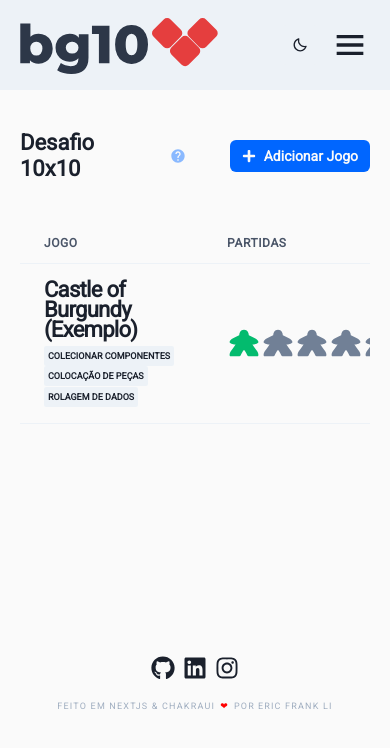
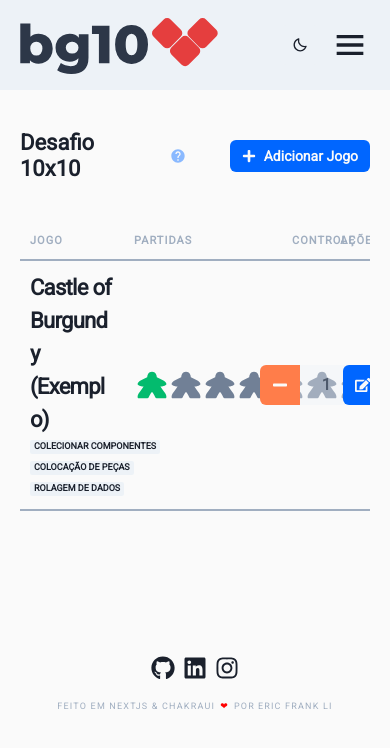
Before and after one commit to ericut/jogaboardgame, a Next.js app: page / in a window 390 px wide. Shown: the top 748 px of the page. Built offline with nearby package versions, Linux system fonts and the light colour scheme.

Commit message:
core: componente <Table> criado para melhorar responsividade

```diff
--- /dev/null
+++ b/src/components/Table/Table.tsx
@@ -0,0 +1,118 @@
+import { ReactNode } from "react";
+import {
+  Flex,
+  Box,
+  HStack,
+  useColorModeValue,
+  BoxProps,
+  FlexProps,
+} from "@chakra-ui/react";
+
+// interfaces
+interface ITableColumnProps extends BoxProps {
+  w?: string;
+  children: ReactNode;
+}
+
+//
+// componentes
+//
+//
+export function Table({ children, ...rest }) {
+  return <Box {...rest}>{children}</Box>;
+}
+export function THeader({ children, ...rest }) {
+  const TextColor = useColorModeValue("gray.400", "gray.400");
+  const BorderColor = useColorModeValue("gray.400", "gray.600");
+  return (
+    <Flex
+      color={TextColor}
+      minH="38px"
+      fontSize="11px"
+      textTransform="uppercase"
+      alignItems="center"
+      borderBottom="2px solid"
+      borderBottomColor={BorderColor}
+      style={{ zIndex: 1 }}
+      fontWeight="bold"
+      letterSpacing="1px"
+      {...rest}
+    >
+      {children}
+    </Flex>
+  );
+}
+
+export function THead({ children, w, ...rest }) {
+  return (
+    <Box p="0px 10px" w={w ? w : "100%"} {...rest}>
+      {children}
+    </Box>
+  );
+}
+
+export function THeadButtons({ children, w, ...rest }) {
+  return (
+    <Flex p="0 10px" justifyContent="center" w={w ? w : "100%"} {...rest}>
+      <Box textAlign="center">{children}</Box>
+    </Flex>
+  );
+}
+
+export function TBody({ children, ...rest }) {
+  const BorderColor = useColorModeValue("gray.400", "gray.600");
+  return (
+    <Box borderBottom="1px solid" borderBottomColor={BorderColor} {...rest}>
+      {children}
+    </Box>
+  );
+}
+
+export function TRow({ children, ...rest }) {
+  const BorderColor = useColorModeValue("gray.400", "gray.600");
+  const HoverBgColor = useColorModeValue("gray.100", "gray.700");
+  return (
+    <Flex
+      borderBottom="1px solid"
+      borderBottomColor={BorderColor}
+      alignItems="stretch"
+      minH="40px"
+      fontSize="14px"
+      transition="0.5s all"
+      padding="10px 0"
+      _hover={{
+        backgroundColor: HoverBgColor,
+      }}
+      {...rest}
+    >
+      {children}
+    </Flex>
+  );
+}
+
+export function TColumn({ children, w, ...rest }: ITableColumnProps) {
+  return (
+    <Flex
+      p="0 10px"
+      w={w ? w : "100%"}
+      _hover={{ color: "primary.900" }}
+      {...rest}
+    >
+      {children}
+    </Flex>
+  );
+}
+
+export function TColumnButtons({ children, w, ...rest }: ITableColumnProps) {
+  return (
+    <HStack
+      p="0 10px"
+      alignItems="stretch"
+      justifyContent="center"
+      w={w ? w : "100%"}
+      {...rest}
+    >
+      {children}
+    </HStack>
+  );
+}
--- a/src/pages/desafio10x10.tsx
+++ b/src/pages/desafio10x10.tsx
@@ -39,11 +39,20 @@
   PopoverContent,
   PopoverHeader,
   PopoverBody,
-  PopoverFooter,
   PopoverArrow,
   PopoverCloseButton,
 } from "@chakra-ui/react";
-import { Table, Thead, Tr, Th, Td, Tbody } from "@chakra-ui/react";
+//componentes
+import {
+  Table,
+  THeader,
+  THead,
+  THeadButtons,
+  TBody,
+  TRow,
+  TColumn,
+  TColumnButtons,
+} from "../components/Table/Table";
 //icones
 import { GiMeeple } from "react-icons/gi";
 import { FaEdit, FaSave, FaPlus, FaMinus } from "react-icons/fa";
@@ -273,21 +282,16 @@
     return jogosListados.length !== 0 ? (
       jogosListados.map((item) => {
         return (
-          <Tr key={item.id}>
-            <Td>
-              <Text
-                fontSize="22px"
-                fontWeight="bold"
-                letterSpacing="-0.7px"
-                pb="5px"
-              >
+          <TRow key={item.id}>
+            <TColumn w="30%" flexDirection="column" justifyContent="center">
+              <Text fontSize="22px" fontWeight="bold" letterSpacing="-0.7px">
                 {item.nome}
               </Text>
               <Stack shouldWrapChildren={true}>
                 {ListagemCategorias(item.categoria)}
               </Stack>
-            </Td>
-            <Td>
+            </TColumn>
+            <TColumn w="50%" alignItems="center">
               <Flex fontSize="34px" alignItems="center">
                 {NumeroPartidas(item.partidas)}
                 {item.partidas === 10 ? (
@@ -301,8 +305,8 @@
                   <></>
                 )}
               </Flex>
-            </Td>
-            <Td>
+            </TColumn>
+            <TColumnButtons w="15%" alignItems="center">
               <Flex justifyContent="center" w="100%">
                 <ButtonGroup size="md" isAttached>
                   <IconButton
@@ -324,8 +328,8 @@
                   />
                 </ButtonGroup>
               </Flex>
-            </Td>
-            <Td>
+            </TColumnButtons>
+            <TColumnButtons w="5%" alignItems="center">
               <Flex justifyContent="center">
                 <IconButton
                   colorScheme="blue"
@@ -334,17 +338,17 @@
                   onClick={() => handleAbrirEdicaoJogo(item)}
                 />
               </Flex>
-            </Td>
-          </Tr>
+            </TColumnButtons>
+          </TRow>
         );
       })
     ) : (
-      <Tr>
-        <Td w="100%" colSpan={4} color="gray.400" fontSize="12px">
+      <TRow>
+        <TColumn w="100%" color="gray.400" fontSize="12px">
           Nenhum jogo encontrado. Clique no botão "Adicionar Jogo" para
           cadastrar!
-        </Td>
-      </Tr>
+        </TColumn>
+      </TRow>
     );
   }, [jogosListados, categoriaListagem]);
 
@@ -560,19 +564,17 @@
         <Flex mt="40px" w="100%">
           <Box overflowX="auto" w="100%">
             <Table>
-              <Thead>
-                <Tr>
-                  <Th w="30%">Jogo</Th>
-                  <Th w="50%">Partidas</Th>
-                  <Th w="15%">
-                    <Flex justifyContent="center">Controle</Flex>
-                  </Th>
-                  <Th w="5%">
-                    <Flex justifyContent="center">Ações</Flex>
-                  </Th>
-                </Tr>
-              </Thead>
-              <Tbody>{ListagemJogos}</Tbody>
+              <THeader>
+                <THead w="30%">Jogo</THead>
+                <THead w="50%">Partidas</THead>
+                <THead w="15%">
+                  <Flex justifyContent="center">Controle</Flex>
+                </THead>
+                <THeadButtons w="5%">
+                  <Flex justifyContent="center">Ações</Flex>
+                </THeadButtons>
+              </THeader>
+              <TBody>{ListagemJogos}</TBody>
             </Table>
           </Box>
         </Flex>
```
